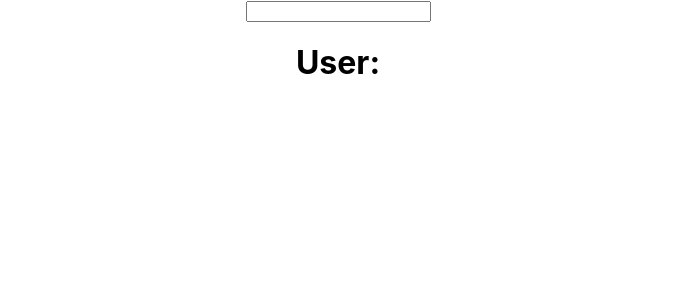
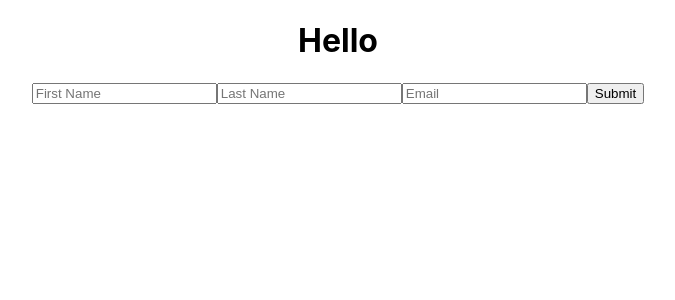
Before and after one commit to Haashir-Shakeel/Hooks-react, a React (Create React App) app in the folder react-hooks/: page / in a window 1280 px wide. Shown: the top 300 px of the page, without its empty margins (302-977 px from the left). Built offline with nearby package versions, Linux system fonts and the light colour scheme.

Commit message:
complex state management

```diff
--- a/react-hooks/src/App.js
+++ b/react-hooks/src/App.js
@@ -1,9 +1,10 @@
 
 import './App.css';
-import { Context } from './components/UseContext';
-import { ImperativeHandler } from './components/UseImperativeHandler';
+// import { Context } from './components/UseContext';
+// import { ImperativeHandler } from './components/UseImperativeHandler';
 // import { Effector } from './components/UseEffect';
-import { LayoutEffect } from './components/UseLayoutEffect';
+// import { LayoutEffect } from './components/UseLayoutEffect';
+import { ComplexState } from './components/useState3';
 // import { Ref } from './components/UseRef';
 // import { Reducer } from './components/UseReducer';
 
@@ -20,7 +21,8 @@ function App() {
       {/* <Ref></Ref> */}
       {/* <LayoutEffect></LayoutEffect> */}
       {/* <ImperativeHandler></ImperativeHandler> */}
-      <Context></Context>
+      {/* <Context></Context> */}
+      <ComplexState></ComplexState>
 
 
     </div>
--- /dev/null
+++ b/react-hooks/src/components/useState3.jsx
@@ -0,0 +1,51 @@
+import { useState } from "react"
+
+export const ComplexState = () =>{
+    const [formData, setFormData]=useState({
+        fName: "",
+        lName: "",
+        email: ""
+
+    })
+    const changeHandler = (event)=>{
+        const [name,value] = event.target
+
+
+        setFormData(prevValue =>{
+            if (name === "fName"){
+                return{
+                    fName: value,
+                    lName: prevValue.lName,
+                    email: prevValue.email
+                }
+            }else if (name === "lName"){
+                return{
+                    fName: prevValue.fName,
+                    lName: value,
+                    email: prevValue.email
+                }
+            } else if (name === "email"){
+                return{
+                    fName: prevValue.fName,
+                    lName: prevValue.lName,
+                    email: value
+                }
+            }
+        })
+    }
+
+    return (
+        <div>
+            <h1>
+                Hello {formData.fName} {formData.lName}
+            </h1>
+            <p>{formData.email}</p>
+            <form>
+                <input onChange={changeHandler} value={formData.fName} name="fName" placeholder="First Name" />
+                <input onChange={changeHandler} value={formData.lName} name="lName" placeholder="Last Name" />
+                <input onChange={changeHandler} value={formData.email} name="email" placeholder="Email"  />
+                <button type="submit">Submit</button>
+            </form>
+        </div>
+    )
+}
```
